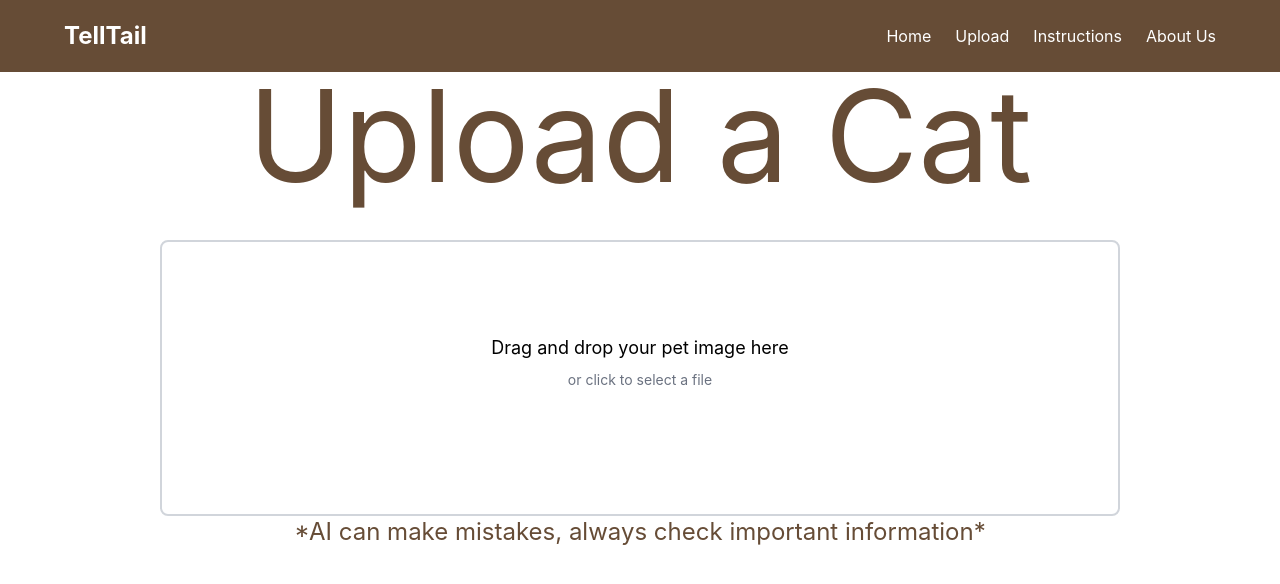
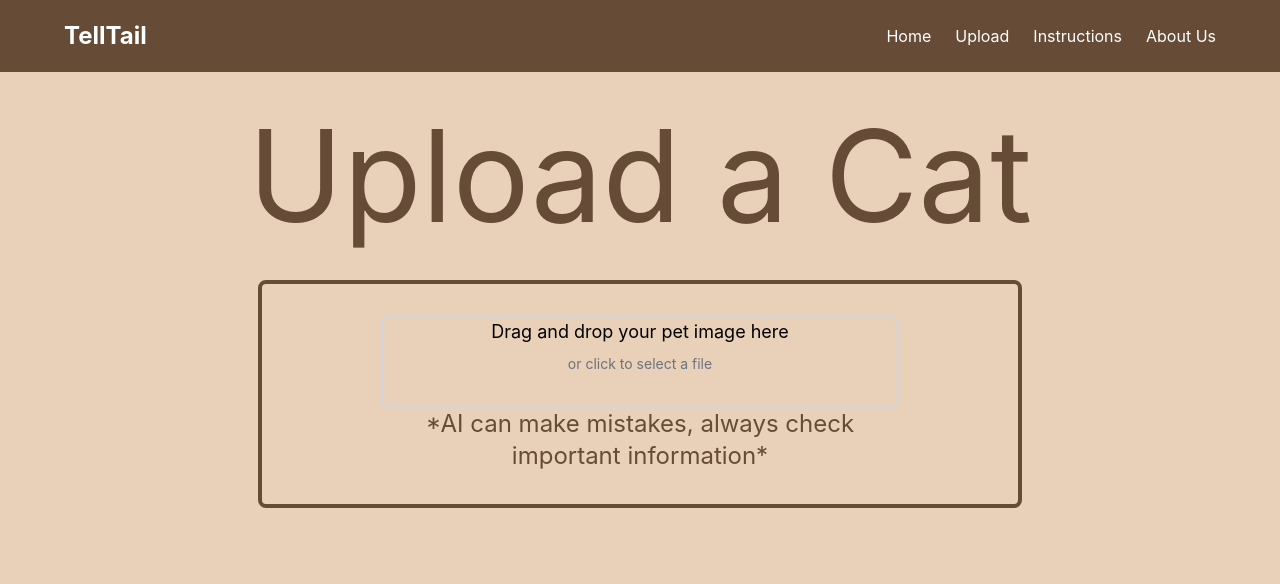
Before and after one commit to HackerManOSU/TellTail, a React (Vite) app in the folder frontend/: page /upload/cat in a window 1280 px wide. Shown: the top 584 px of the page. Built offline with nearby package versions, Linux system fonts and the light colour scheme.

Commit message:
Update DropPage.tsx

```diff
--- a/frontend/src/components/Drop Page/DropPage.tsx
+++ b/frontend/src/components/Drop Page/DropPage.tsx
@@ -9,20 +9,20 @@ interface DropPageProps {
 
 const DropPage: React.FC<DropPageProps> = ({ title }) => {
   return (
-    <div className='h-[90vh] w-[100vw] bg-[#fff] text-center flex flex-col items-center'>
+    <div className='min-h-screen w-[100vw] bg-background text-center flex flex-col items-center'>
 
-      <div className=' top-[15dvh]'>
-
+      <div className='mt-10'>
         <h1 className='text-8xl lg:text-9xl text-primary'>Upload a {title}</h1>
-
       </div>
 
-      <div className='w-full h-full flex items-top justify-center pt-10'>
-        {(title == "Cat") ? <CatDropField /> : <DogDropField />}
+      <div className='w-full flex items-center justify-center mt-10'>
+        <div className='border-4 border-primary rounded-lg p-8 flex items-center justify-center'>
+          {title === "Cat" ? <CatDropField /> : <DogDropField />}
+        </div>
       </div>
 
     </div>
   )
 }
 
-export default DropPage
+export default DropPage;
```
